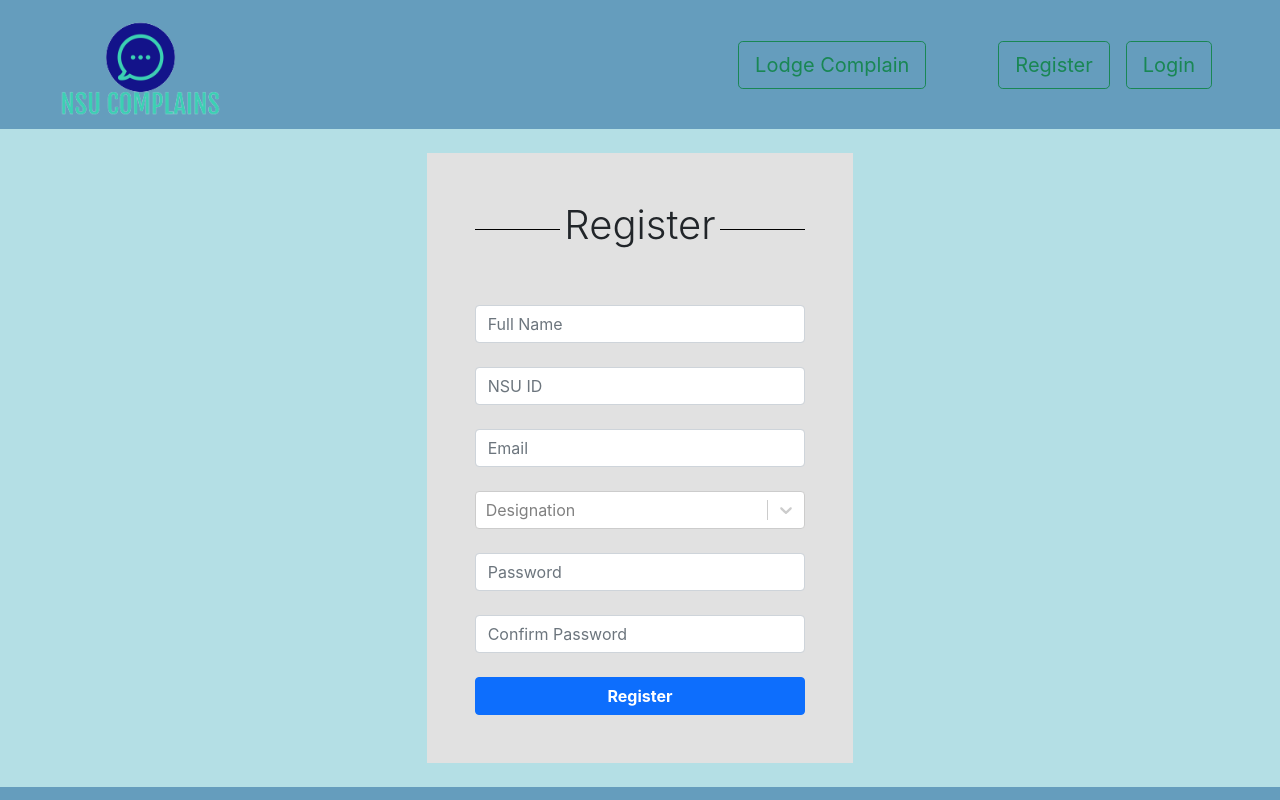
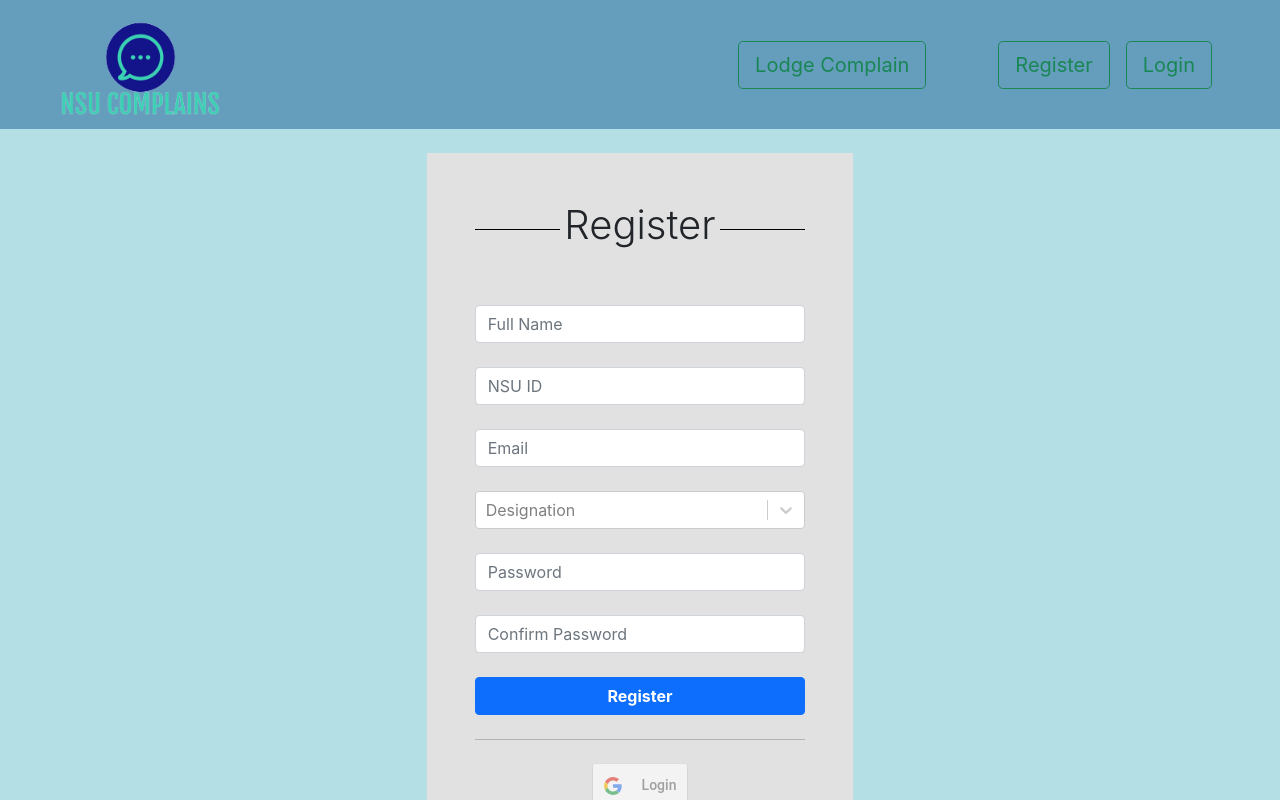
Before and after one commit to Moumi00/NSU-Complaint-Lodge-System, a React (Create React App) app in the folder frontend/: page /register in a window 1280 px wide. Shown: the top 800 px of the page. Built offline with nearby package versions, Linux system fonts and the light colour scheme.

Commit message:
added google sign in to register

```diff
--- a/frontend/package.json
+++ b/frontend/package.json
@@ -11,10 +11,12 @@
     "@testing-library/react": "^12.1.2",
     "@testing-library/user-event": "^13.5.0",
     "axios": "^0.26.0",
+    "bootstrap": "^5.1.3",
     "mdb-ui-kit": "^3.10.2",
     "multiselect-react-dropdown": "^2.0.21",
     "react": "^17.0.2",
     "react-dom": "^17.0.2",
+    "react-google-login": "^5.2.2",
     "react-router-dom": "^6.2.1",
     "react-scripts": "5.0.0",
     "react-search-autocomplete": "^6.0.0",
--- a/frontend/public/index.html
+++ b/frontend/public/index.html
@@ -5,6 +5,10 @@
     <link rel="icon" href="%PUBLIC_URL%/favicon.ico" />
     <meta name="viewport" content="width=device-width, initial-scale=1" />
     <meta name="theme-color" content="#000000" />
+    <meta
+      name="google-signin-client_id"
+      content="992655217366-hdce5bf2m1f7legafgcc8lvat4kcbbfq.apps.googleusercontent.com"
+    />
     <meta
       name="description"
       content="Web site created using create-react-app"
@@ -25,6 +29,7 @@
       user's mobile device or desktop. See https://developers.google.com/web/fundamentals/web-app-manifest/
     -->
     <link rel="manifest" href="%PUBLIC_URL%/manifest.json" />
+    <script src="https://apis.google.com/js/platform.js" async defer></script>
     <!--
       Notice the use of %PUBLIC_URL% in the tags above.
       It will be replaced with the URL of the `public` folder during the build.
--- a/frontend/src/Components/register.jsx
+++ b/frontend/src/Components/register.jsx
@@ -1,6 +1,8 @@
 import axios from "axios";
 import React, { useState } from "react";
 import Select from "react-select";
+import { Modal } from "bootstrap";
+import { GoogleLogin } from "react-google-login";
 
 function Register() {
   const [fullName, setFullName] = useState("");
@@ -29,6 +31,8 @@ function Register() {
   ]);
 
   const token = localStorage.getItem("email");
+  const clientId =
+    "992655217366-qiu0iegl7kmotoovl1630k6283o0jsuk.apps.googleusercontent.com";
 
   const validateEmail = () => {
     return String(email)
@@ -87,14 +91,23 @@ function Register() {
       setError(response.data.error);
       return;
     } else {
-      alert("Registration successfull. Please check your email to verify");
+      let myModal = new Modal(document.getElementById("exampleModal"));
+      myModal.show();
     }
   }
 
-  if(token) {
-    window.location.replace('http://localhost:3000');
+  if (token) {
+    window.location.replace("http://localhost:3000");
     //might change to token or something else
   }
+
+  const onLoginSuccess = (res) => {
+    console.log("Login Success:", res.profileObj);
+  };
+
+  const onLoginFailure = (res) => {
+    console.log("Login Failed:", res);
+  };
 
   return (
     <div class="flex-grow-1 background-color d-flex align-items-center justify-content-center">
@@ -248,14 +261,26 @@ function Register() {
             </div>
             <div className="d-block">
               <span class={"mb-2 text-danger d-" + errorClass}>{error}</span>
-              <button type="submit" class="btn btn-primary w-100 fw-bold"  data-bs-toggle="modal"
-            data-bs-target="#exampleModal">
+              <button type="submit" class="btn btn-primary w-100 fw-bold">
                 Register
               </button>
             </div>
           </form>
+          <hr class="my-4" />
+          <div className="d-flex justify-content-center">
+            <GoogleLogin
+              clientId={clientId}
+              buttonText="Login"
+              onSuccess={onLoginSuccess}
+              onFailure={onLoginFailure}
+              cookiePolicy={"single_host_origin"}
+              isSignedIn={true}
+            />
+          </div>
+
+          {/* Modal for successful Registration */}
           <div
-            class="modal fade d-none"
+            class="modal fade"
             data-bs-backdrop="static"
             data-bs-keyboard="false"
             id="exampleModal"
@@ -278,9 +303,9 @@ function Register() {
                 </div>
                 <div class="modal-body">Please verify your email.</div>
                 <div class="modal-footer">
-                  <button type="button" class="btn btn-primary">
+                  <a className="btn btn-primary" href="/login">
                     Ok
-                  </button>
+                  </a>
                 </div>
               </div>
             </div>
```
Also changed, not shown: 2 other files (tests, documents, lock files or other folders).
